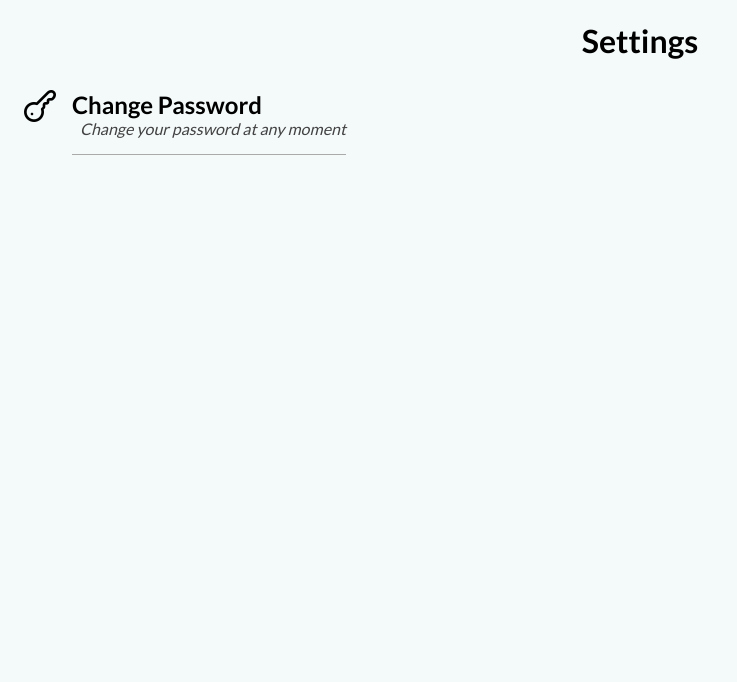
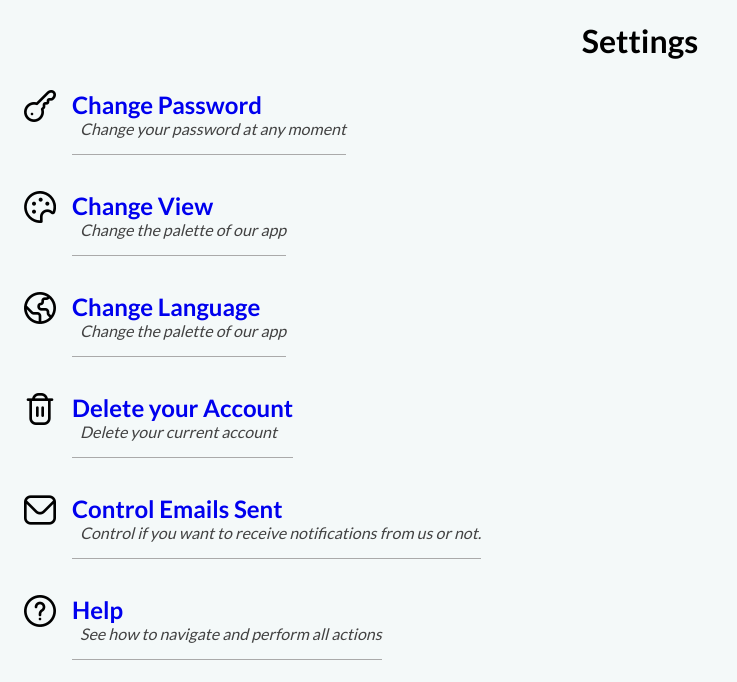
Before and after one commit to JohanSantanaGalvanJob/Calendar-Event, a React (Create React App) app in the folder frontend/: page /Settings in a window 1280 px wide. Shown: the top 682 px of the page, without its empty margins (0-737 px from the left). Built offline with nearby package versions, Linux system fonts and the light colour scheme.

Commit message:
done mostly settings page

```diff
--- a/frontend/src/pages/Settings/Settings.css
+++ b/frontend/src/pages/Settings/Settings.css
@@ -1,6 +1,7 @@
 
 .settings-title{
     text-align: center;
+    text-decoration: none;
 }
 
 .settings-field{
@@ -9,6 +10,7 @@
     margin: 1em;
     margin-bottom: 0;
     padding: .5em;
+    text-decoration: none;
 }
 
 .settings-text{
@@ -16,6 +18,7 @@
     font-style: italic;
     margin-top: 0;
     margin-left: 0.5em;
+    text-decoration: none;
 
 }
 
--- a/frontend/src/pages/Settings/Settings.js
+++ b/frontend/src/pages/Settings/Settings.js
@@ -1,5 +1,7 @@
 
 import './Settings.css'
+import { SettingsData } from './SettingsData'
+import { Link } from 'react-router-dom'
 
 const Settings = () => {
 
@@ -8,17 +10,25 @@ const Settings = () => {
         <>
             <div>
                 <h1 className='settings-title'>Settings</h1>
+                {SettingsData.map((item, index) => {
+                    return (
+                        <Link to={item.path}>
                             <div className="settings-field">
+
                                 <div>
-                        <img src="./icons/Ayuda/llave.png"></img>
+                                    {item.icon}
                                 </div>
                                 <div className='settings-content'>
-                        <h2 className='settings-subtitle'>Change Password</h2>
-                        <p className="settings-text">Change your password at any moment</p>
+                                    <h2 className='settings-subtitle'>{item.title}</h2>
+                                    <p className="settings-text">{item.description}</p>
                                     <div className="settings-line"></div>
                                 </div>
 
                             </div>
+                        </Link>
+                    )
+                })}
+
 
             </div>
 
--- /dev/null
+++ b/frontend/src/pages/Settings/SettingsData.js
@@ -0,0 +1,40 @@
+
+
+export const SettingsData =[
+    {
+        title: 'Change Password',
+        path: '/ChangePassword',
+        icon: <img src="./icons/Ayuda/llave.png"></img>,
+        description: "Change your password at any moment"
+    },
+    {
+        title: 'Change View',
+        path: '/ChangeView',
+        icon: <img src="./icons/Ayuda/paleta.png"></img>,
+        description: "Change the palette of our app"
+    },
+    {
+        title: 'Change Language',
+        path: '/ChangeLanguage',
+        icon: <img src="./icons/Ayuda/mundo.png"></img>,
+        description: "Change the palette of our app"
+    },
+    {
+        title: 'Delete your Account',
+        path: '/DeleteAccount',
+        icon: <img src="./icons/Ayuda/basura.png"></img>,
+        description: "Delete your current account"
+    },
+    {
+        title: 'Control Emails Sent',
+        path: '/EmailSent',
+        icon: <img src="./icons/Ayuda/sobre.png"></img>,
+        description: "Control if you want to receive notifications from us or not."
+    },
+    {
+        title: 'Help',
+        path: '/ChangePassword',
+        icon: <img src="./icons/Ayuda/interrogatorio.png"></img>,
+        description: "See how to navigate and perform all actions"
+    },
+]
```
Lines whose indentation alone changed are shown as unchanged.
